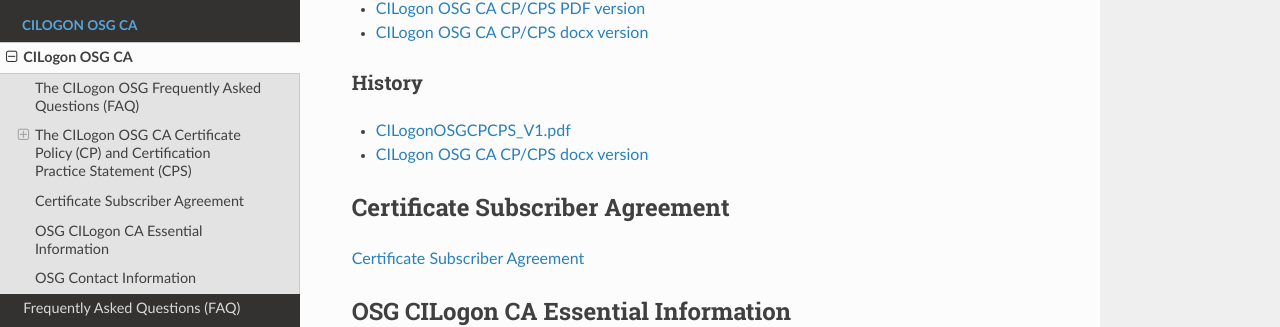
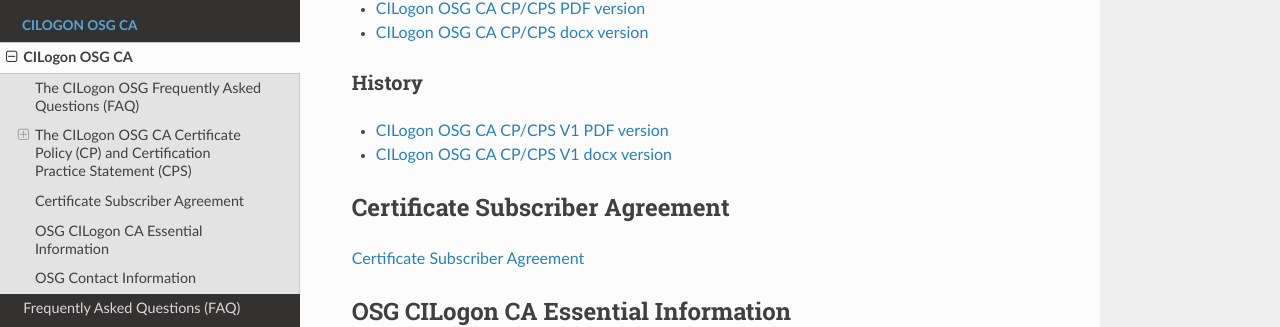
Before and after one commit to opensciencegrid/security, an MkDocs documentation site: the page built from docs/OSGCertificateService.md, in a window 1280 px wide and 900 px high, scrolled down 338 px. Shown: the part 137-464 px from the top of the window. Built offline with MkDocs 1.6.1, drawn with Linux system fonts in a browser that asks for light colours; nearby versions of some CDN libraries; old or Windows-style settings are respelled for this version of MkDocs.

Commit message:
Update OSGCertificateService.md

```diff
--- a/docs/OSGCertificateService.md
+++ b/docs/OSGCertificateService.md
@@ -10,8 +10,8 @@
 - [CILogon OSG CA CP/CPS docx version](cilogonosgca/CILogonOSGCPCPS_V2.docx)
 
 ### History
-- [CILogonOSGCPCPS\_V1.pdf](cilogonosgca/CILogonOSGCPCPS_V1.pdf)
-- [CILogon OSG CA CP/CPS docx version](cilogonosgca/ILogonOSGCPCPS_Final_V1.docx)
+- [CILogon OSG CA CP/CPS V1 PDF version](cilogonosgca/CILogonOSGCPCPS_V1.pdf)
+- [CILogon OSG CA CP/CPS V1 docx version](cilogonosgca/ILogonOSGCPCPS_Final_V1.docx)
 
 ## Certificate Subscriber Agreement
 [Certificate Subscriber Agreement](cilogonosgca/IGTF_CERTIFICATE_SUBSCRIBER_AGREEMENT.pdf)
```
